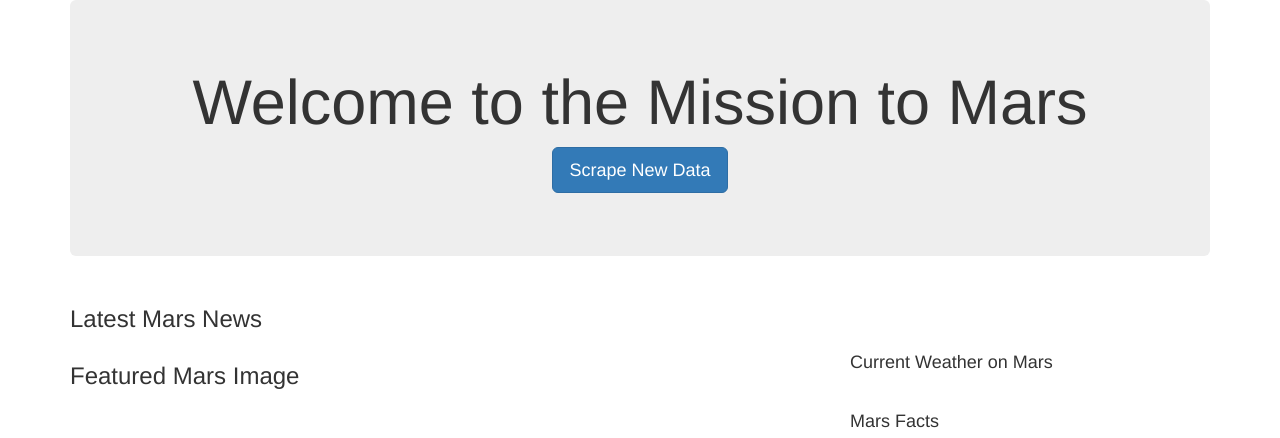
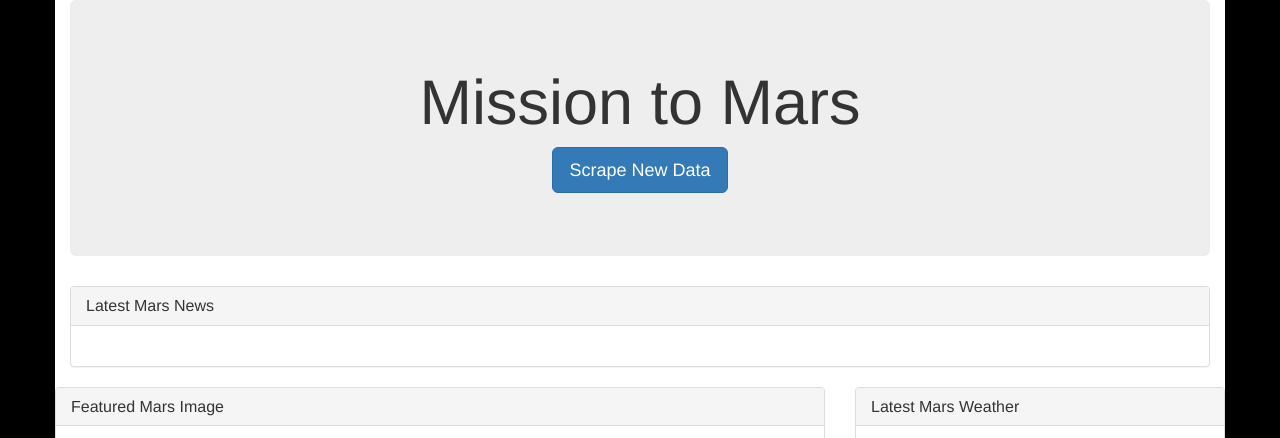
Before and after one commit to michaelorgarza/NASA_WebScraper, a Flask app: template templates/index.html in a window 1280 px wide. Shown: the top 438 px of the page. Run offline with Flask 2, Linux system fonts and the light colour scheme; the template is opened without the code that fills it, so the values that code supplies are empty; some libraries are stand-ins or nearby versions.

Commit message:
final updates--functional

```diff
--- a/app.py
+++ b/app.py
@@ -8,12 +8,11 @@ app = Flask(__name__)
 # Initialize PyMongo to work with MongoDBs
 client = pymongo.MongoClient()
 db = client.mars_db
-collection = db.mars_data_entries
-
+collection = db.mars_data_items
 
 @app.route("/")
 def index():
-    mars_data = list(db.collection.find())
+    mars_data = list(db.collection.find())[0]
     return render_template('index.html', mars_data=mars_data)
 
 @app.route("/scrape")
--- a/templates/index.html
+++ b/templates/index.html
@@ -1,53 +1,97 @@
 <!DOCTYPE html>
 <html lang="en">
+
 <head>
     <meta charset="UTF-8">
-    <meta name ="viewport" content ="width=device-width", initial-scale="1.0">
+    <meta name="viewport" content="width=device-width, initial-scale=1.0">
     <meta http-equiv="X-UA-Compatible" content="ie=edge">
+    <link rel="stylesheet" href="https://maxcdn.bootstrapcdn.com/bootstrap/3.3.7/css/bootstrap.min.css">
     <title>Mission to Mars</title>
-    <link rel="stylesheet" href="https://maxcdn.bootstrapcdn.com/bootstrap/3.3.7/css/bootstrap.min.css">
 </head>
 
-<body>
-    <div class="container">
-
-        <div class="jumbotron text-center">
-          <h1>Welcome to the Mission to Mars</h1>
+<body style="background:black;">
+    <div class="container" style="background:white;">
+        <div class="jumbotron text-center" style="width: 100%;">
+            <h1>Mission to Mars</h1>
             <p><a class="btn btn-primary btn-lg" href="/scrape" role="button">Scrape New Data</a></p>
         </div>
-
         <div class="row">
             <div class="col-md-12">
-              <h3>Latest Mars News</h3>
+                <div class="panel panel-default">
+                    <div class="panel-heading">
+                        <h3 class="panel-title">Latest Mars News</h3>
+                    </div>
+                    <div class="panel-body">
                         <h4>{{ mars_data.nasa_headline }}</h4>
                         <p>{{ mars_data.nasa_text }}</p>
                     </div>
                 </div>
-
-        <div class ="row">
-            <div class = "col-md-8">
-                <h3>Featured Mars Image</h3>
-                <img scr= {{ mars_data.jpl_image}} alt ="Mars Image">
             </div>
-            <div class = "col-md-4">
-                    <h4>Current Weather on Mars</h4>
-                    <p>{{ mars_data.Mars_weather }}</p>
-                    <br>
-                    <h4>Mars Facts</h4>
-                    <p><table border="1" class="dataframe">  <thead>    <tr style="text-align: right;">      <th></th>      <th>0</th>      <th>1</th>    </tr>  </thead>  <tbody>    <tr>      <th>0</th>      <td>Equatorial Diameter:</td>      <td>6,792 km</td>    </tr>    <tr>      <th>1</th>      <td>Polar Diameter:</td>      <td>6,752 km</td>    </tr>    <tr>      <th>2</th>      <td>Mass:</td>      <td>6.42 x 10^23 kg (10.7% Earth)</td>    </tr>    <tr>      <th>3</th>      <td>Moons:</td>      <td>2 (Phobos &amp; Deimos)</td>    </tr>    <tr>      <th>4</th>      <td>Orbit Distance:</td>      <td>227,943,824 km (1.52 AU)</td>    </tr>    <tr>      <th>5</th>      <td>Orbit Period:</td>      <td>687 days (1.9 years)</td>    </tr>    <tr>      <th>6</th>      <td>Surface Temperature:</td>      <td>-153 to 20 °C</td>    </tr>    <tr>      <th>7</th>      <td>First Record:</td>      <td>2nd millennium BC</td>    </tr>    <tr>      <th>8</th>      <td>Recorded By:</td>      <td>Egyptian astronomers</td>    </tr>  </tbody></table></p>
+            <div class="row">
+                <div class="col-md-8">
+                    <div class="panel panel-default">
+                        <div class="panel-heading">
+                            <h3 class="panel-title">Featured Mars Image</h3>
+                        </div>
+                        <div class="panel-body">
+                            <img src= {{ mars_data.jpl_image }} alt="Featured Image" class="img-responsive">
                         </div>
                     </div>
-
-        <div class ="row">
-            <div class = "col-md-12">
-                <h3><center>Mars Hemispheres</center></h3>
-                    <div class = "col-md-6">
+                </div>
+            <div class="col-md-4">
                 <div class="panel panel-default">
                     <div class="panel-heading">
-                                <h3 class="panel-title">Featured Image</h3>
+                        <h3 class="panel-title">Latest Mars Weather</h3>
                     </div>
                     <div class="panel-body">
-                                    <img src= {{ mars_data.Hemisphere_Images }} alt="Featured Image" class="img-responsive">
+                        <p>{{ mars_data.Mars_Weather }}</p>
+                    </div>
+                </div>
+            </div>
+            <div class="col-md-4">
+                <div class="panel panel-default">
+                    <div class="panel-heading">
+                        <h3 class="panel-title">Mars Facts</h3>
+                    </div>
+                    <div class="panel-body">
+                        <table> <thead>    <tr style="text-align: right;">      <th></th>      <th>Description</th>      <th>Info</th>    </tr>  </thead>  <tbody>    <tr>      <th></th>      <td>Equatorial Diameter:</td>      <td>6,792 km</td>    </tr>    <tr>      <th></th>      <td>Polar Diameter:</td>      <td>6,752 km</td>    </tr>    <tr>      <th></th>      <td>Mass:</td>      <td>6.42 x 10^23 kg (10.7% Earth)</td>    </tr>    <tr>      <th></th>      <td>Moons:</td>      <td>2 (Phobos &amp; Deimos)</td>    </tr>    <tr>      <th></th>      <td>Orbit Distance:</td>      <td>227,943,824 km (1.52 AU)</td>    </tr>    <tr>      <th></th>      <td>Orbit Period:</td>      <td>687 days (1.9 years)</td>    </tr>    <tr>      <th></th>      <td>Surface Temperature:</td>      <td>-153 to 20 °C</td>    </tr>    <tr>      <th></th>      <td>First Record:</td>      <td>2nd millennium BC</td>    </tr>    <tr>      <th></th>      <td>Recorded By:</td>      <td>Egyptian astronomers</td>    </tr>  </tbody></table>
+                        </table>
+                    </div>
+                </div>
+            </div>
+        </div>
+        <h1 style="color:Black; text-align:center; margin-bottom:30px; border-bottom:1px solid white; padding-bottom:10px;">
+            Martian Hemispheres
+        </h1>
+            <div class="col-md-12">
+                <div class="panel panel-default">
+                    <div class="panel-heading">
+                        <h3 class="panel-title">Images</h3>
+                    </div>
+                    <div class="panel-body">
+                        <div class="thumbnail" style="width: 50%; float:left;">
+                            <img src= {{ mars_data.Hemisphere_Images[0].img_url }} alt="Hemisphere1">
+                            <div class="caption">
+                                <h4>{{ mars_data.Hemisphere_Images[0]["title"] }}</h4>
+                            </div>
+                        </div>
+                        <div class="thumbnail" style="width: 50%; float:left;">
+                            <img src= {{ mars_data.Hemisphere_Images[2].img_url }} alt="Hemisphere2">
+                            <div class="caption">
+                                <h4>{{ mars_data.Hemisphere_Images[2]["title"] }}</h4>
+                            </div>
+                        </div>
+                        <div class="thumbnail" style="width: 50%; float:left;">
+                            <img src= {{ mars_data.Hemisphere_Images[1].img_url }} alt="Hemisphere3">
+                            <div class="caption">
+                                <h4>{{ mars_data.Hemisphere_Images[1]["title"] }}</h4>
+                            </div>
+                        </div>
+                        <div class="thumbnail" style="width: 50%; float:left;">
+                            <img src= {{ mars_data.Hemisphere_Images[3].img_url }} alt="Hemisphere4">
+                            <div class="caption">
+                                <h4>{{ mars_data.Hemisphere_Images[3]["title"] }}</h4>
+                            </div>
                         </div>
                     </div>
                 </div>
@@ -55,4 +99,5 @@
         </div>
     </div>
 </body>
+
 </html>
--- a/templates/scrape.html
+++ b/templates/scrape.html
@@ -5,9 +5,9 @@
     <meta name="viewport" content="width=device-width, initial-scale=1.0">
     <meta http-equiv="X-UA-Compatible" content="ie=edge">
     <link rel="stylesheet" href="https://maxcdn.bootstrapcdn.com/bootstrap/3.3.7/css/bootstrap.min.css">
-    <title>Mission to Mars - Scrape</title>
+    <title>Scrape</title>
 </head>
 <body>
-    <h2>Scraping Complete</h2>
-    <p><a class="btn btn-primary btn-md" href="/" role="button">Return Home</a></p>
+    <h2>Success! Scraping Completed</h2>
+    <p><a class="btn btn-primary btn-md" href="/" role="button">Go Home</a></p>
 </body>
```
Also changed, not shown: scrape.py (+13 -13 lines). Lines whose indentation alone changed are shown as unchanged.
